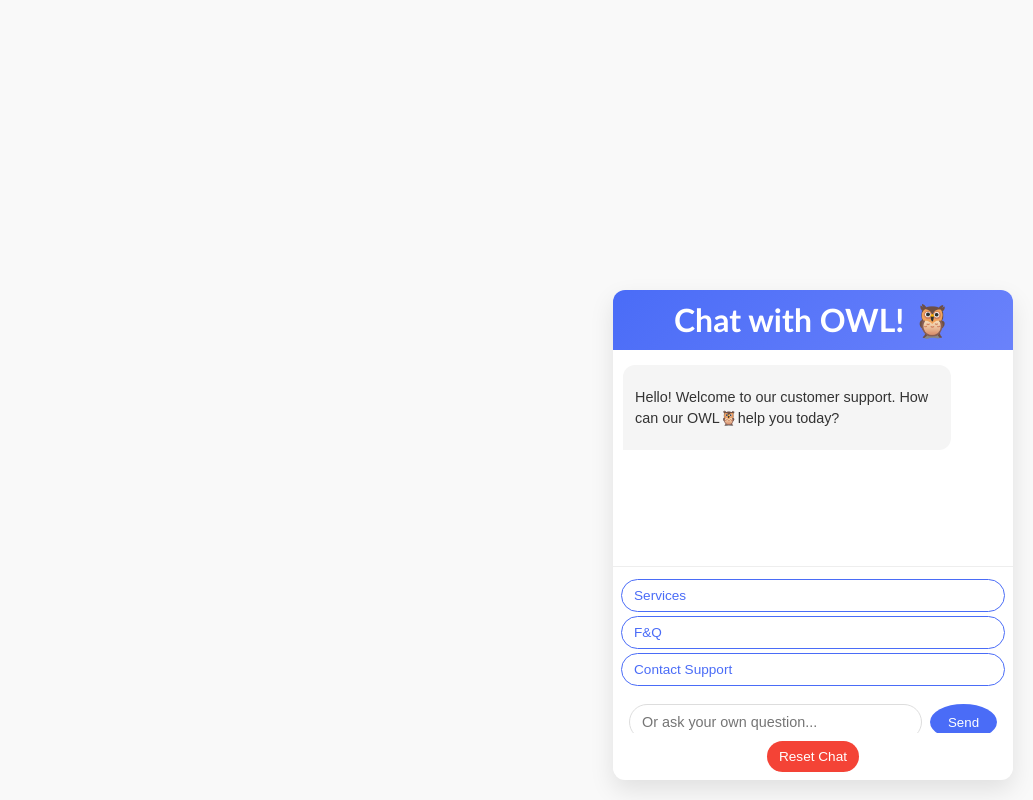
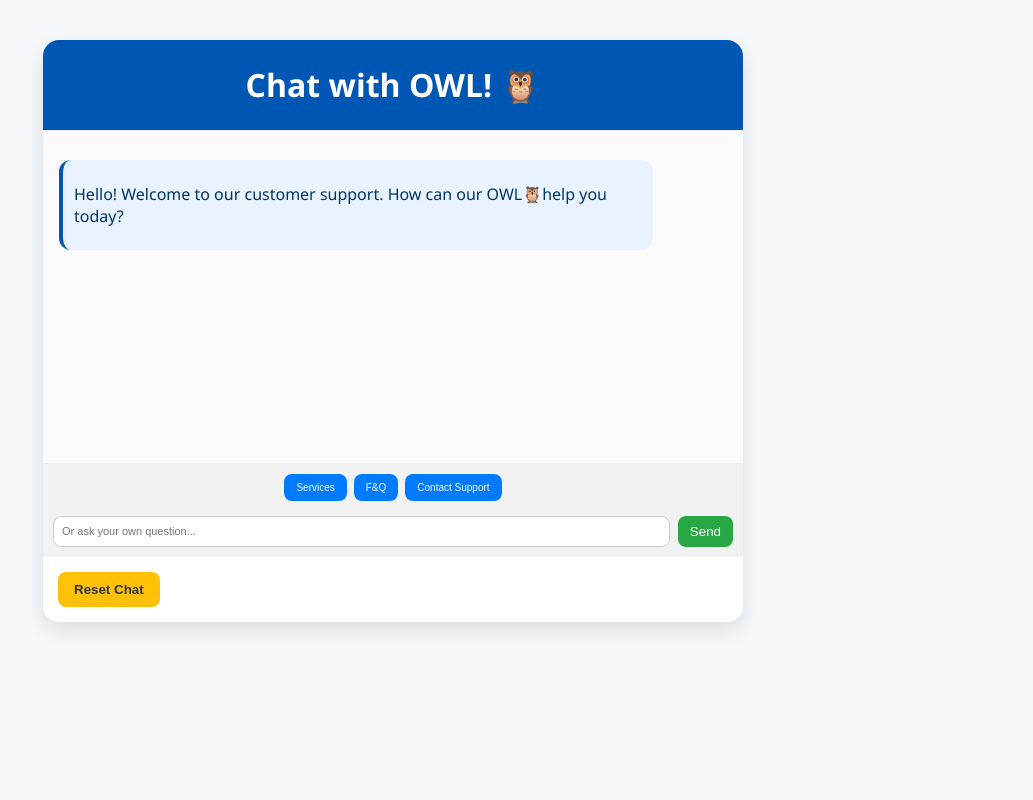
Before and after one commit to Suvanshhh/bizowlchatbot, a Flask app: page / in a window 1280 px wide. Shown: the whole page, without its empty margins (247-1280 px from the left). Run offline with Flask 3, Linux system fonts and the light colour scheme; the visitor is signed in with stand-in values (Sample User, id 1).

Commit message:
improved ui

```diff
--- a/static/styles.css
+++ b/static/styles.css
@@ -1,193 +1,238 @@
-:root {
-    --primary-color: #4a6cf7;
-    --secondary-color: #f5f5f5;
-    --accent-color: #6a82fb;
-    --text-color: #333;
-    --light-text: #fff;
-    --border-radius: 12px;
-    --shadow: 0 10px 25px rgba(0, 0, 0, 0.1);
-    --transition: all 0.3s ease;
-  }
-
 body {
-    font-family: 'Poppins', sans-serif;
-    font-size: 14px;
-    background-color: #f9f9f9;
+  font-family: 'Segoe UI', Tahoma, Geneva, Verdana, sans-serif;
+  background-color: #f5f8fa;
   margin: 0;
   padding: 0;
-    color: var(--text-color);
 }
 
 .chat-container {
-    width: 400px;
-    height: 490px;
-    margin: auto;
+  width: 100%;
+  max-width: 700px;
+  margin: 40px auto;
   background: white;
-    border-radius: var(--border-radius);
-    box-shadow: var(--shadow);
-    position: fixed;
-    bottom: 20px;
-    right: 20px;
-    display: flex;
-    flex-direction: column;
+  border-radius: 16px;
+  box-shadow: 0 8px 20px rgba(0, 0, 0, 0.1);
   overflow: hidden;
+  animation: fadeIn 0.5s ease-in-out;
 }
 
 .chat-header {
-    background: linear-gradient(135deg, var(--primary-color), var(--accent-color));
-    color: var(--light-text);
-    padding: 10px;
-    text-align: center;
-    font-size: 0.75rem;
-    font-family:'Gill Sans', 'Gill Sans MT', Calibri, 'Trebuchet MS', sans-serif;
-  }
-
-  .chat-messages {
-    flex: 1;
-    overflow-y: auto;
-    padding: 10px;
-  }
-
-  .message {
-    margin: 5px 0;
-    padding: 8px 12px;
-    border-radius: 12px;
-    max-width: 80%;
-    font-size: 0.9rem;
-    line-height: 1.4;
-  }
-
-  .bot-message {
-    background: var(--secondary-color);
-    color: var(--text-color);
-    border-radius: 12px 12px 12px 0;
-    align-self: flex-start;
-  }
-
-  .user-message {
-    background: var(--primary-color);
-    color: var(--light-text);
-    border-radius: 12px 12px 0 12px;
-    align-self: flex-end;
-    margin-left: auto;
-  }
-
-  .menu-options {
-    padding: 8px;
-    max-height: 150px;
-    overflow-y: auto;
-    border-top: 1px solid #eee;
-  }
-
-  .menu-button {
-    background: white;
-    color: var(--primary-color);
-    border: 1px solid var(--primary-color);
-    border-radius: 20px;
-    padding: 8px 12px;
-    margin: 4px 0;
-    cursor: pointer;
-    transition: var(--transition);
-    font-size: 0.85rem;
-    text-align: left;
-    width: 100%;
-    display: block;
-  }
-
-  .menu-button:hover {
-    background: var(--primary-color);
+  background-color: #0056b3;
   color: white;
-  }
-  .custom-input-container {
-    display: flex;
-    padding: 8px;
-    margin-top: 10px;
-    width: 100%;
-    box-sizing: border-box;
-  }
-
-  .custom-input-container input {
-    flex: 1;
-    padding: 8px 12px;
-    border: 1px solid #ddd;
-    border-radius: 20px;
-    outline: none;
-    font-size: 0.9rem;
-  }
-
-  .custom-input-container button {
-
-    background: var(--primary-color);
-    color: white;
-    border: none;
-    border-radius: 61%;
-    width: 67px;
-    height: 36px;
-    margin-left: 8px;
-    cursor: pointer;
-    display: flex
-;
-    align-items: center;
-    justify-content: center;
-
-  }
-
-  .reset-button {
-    background: #f44336;
-    color: white;
-    border: none;
-    border-radius: 20px;
-    padding: 8px 12px;
-    margin: 8px auto;
-    cursor: pointer;
-    display: block;
-    transition: var(--transition);
-    font-size: 0.85rem;
-  }
-
-  .reset-button:hover {
-    background: #d32f2f;
-  }
-
-  /* Scrollbar styling */
-  .chat-messages::-webkit-scrollbar,
-  .menu-options::-webkit-scrollbar {
-    width: 4px;
-  }
-
-  .chat-messages::-webkit-scrollbar-thumb,
-  .menu-options::-webkit-scrollbar-thumb {
-    background: #ccc;
-    border-radius: 4px;
-  }
-  .chat-messages {
-    flex-grow: 1; /* Ensure it takes up available space */
-    overflow-y: auto; /* Scrollable messages */
-  }
-
-  .chat-header h1 {
-    margin: 0;
-  }
-
-  .chat-header {
-    background: linear-gradient(135deg, var(--primary-color), var(--accent-color));
-    color: var(--light-text);
-    padding: 10px;
+  padding: 2px;
   text-align: center;
   font-size: 1rem;
 }
 
-  /* Responsive adjustments */
-  @media (max-width: 480px) {
-    .chat-container {
-      width: 100%;
-      height: 100vh;
-      bottom: 0;
-      right: 0;
-      border-radius: 0;
+.chat-messages {
+  height: 300px;
+  overflow-y: auto;
+  padding: 16px;
+  border-top: 1px solid #eee;
+  border-bottom: 1px solid #eee;
+  background-color: #fafafa;
 }
 
-    .chat-header {
-      border-radius: 0;
+.message {
+  margin: 13px 0;
+  padding: 7px 11px;
+  border-radius: 12px;
+  max-width: 85%;
+  word-wrap: break-word;
+  transition: all 0.3s ease-in-out;
+}
+
+.bot-message {
+  background-color: #e9f3ff;
+  color: #003366;
+  align-self: flex-start;
+  border-left: 4px solid #0056b3;
+  animation: slideInLeft 0.4s ease;
+}
+
+.user-message {
+  background-color: #d1ffd6;
+  color: #033d00;
+  align-self: flex-end;
+  margin-left: auto;
+  animation: slideInRight 0.4s ease;
+}
+
+.menu-options {
+  display: flex;
+  flex-wrap: wrap;
+  gap: 7px;
+  padding: 10px;
+  justify-content: center;
+  background-color: #f2f2f2;
+}
+
+.menu-button {
+  padding: 8px 12px;
+  border: none;
+  background-color: #007bff;
+  color: white;
+  border-radius: 8px;
+  cursor: pointer;
+  font-size: 10px;
+  transition: background-color 0.2s ease-in-out;
+}
+
+.menu-button:hover {
+  background-color: #0056b3;
+}
+
+.custom-input-container {
+  display: flex;
+  width: 100%;
+  gap: 8px;
+  margin-top: 8px;
+  justify-content: center;
+}
+
+.custom-input-container input[type="text"] {
+  flex-grow: 1;
+  padding: 8px;
+  border: 1px solid #ccc;
+  border-radius: 8px;
+  font-size: 11px;
+}
+
+.custom-input-container button {
+  padding: 8px 12px;
+  background-color: #28a745;
+  color: white;
+  border: none;
+  border-radius: 8px;
+  cursor: pointer;
+  transition: background-color 0.2s ease;
+}
+
+.custom-input-container button:hover {
+  background-color: #1e7e34;
+}
+
+.contact-form {
+  display: none;
+  padding: 25px;
+  background-color: #f9f9f9;
+  border-top: 1px solid #ddd;
+  animation: fadeIn 0.3s ease-in-out;
+}
+
+.contact-form h3 {
+  margin-top: 0;
+  margin-bottom: 15px;
+  color: #333;
+}
+
+.form-group {
+  margin-bottom: 15px;
+}
+
+.form-group label {
+  display: block;
+  font-weight: 600;
+  margin-bottom: 6px;
+}
+
+.form-group input,
+.form-group textarea {
+  width: 100%;
+  padding: 10px;
+  border-radius: 8px;
+  border: 1px solid #ccc;
+  font-size: 14px;
+}
+
+textarea {
+  resize: vertical;
+  min-height: 80px;
+}
+
+.form-buttons {
+  display: flex;
+  gap: 10px;
+  justify-content: flex-end;
+}
+
+.form-buttons button {
+  padding: 10px 18px;
+  border: none;
+  border-radius: 8px;
+  font-weight: bold;
+  cursor: pointer;
+  transition: background-color 0.3s ease;
+}
+
+.form-buttons button:first-child {
+  background-color: #007bff;
+  color: white;
+}
+
+.form-buttons button:first-child:hover {
+  background-color: #0056b3;
+}
+
+.cancel-button {
+  background-color: #dc3545;
+  color: white;
+}
+
+.cancel-button:hover {
+  background-color: #b02a37;
+}
+
+.reset-button {
+  background-color: #ffc107;
+  color: #333;
+  border: none;
+  padding: 10px 16px;
+  margin: 15px;
+  border-radius: 8px;
+  cursor: pointer;
+  font-weight: bold;
+  transition: background-color 0.2s ease;
+}
+
+.reset-button:hover {
+  background-color: #e0a800;
+}
+
+/* Animations */
+@keyframes fadeIn {
+  from { opacity: 0; transform: translateY(10px); }
+  to { opacity: 1; transform: translateY(0); }
+}
+
+@keyframes slideInLeft {
+  from { opacity: 0; transform: translateX(-30px); }
+  to { opacity: 1; transform: translateX(0); }
+}
+
+@keyframes slideInRight {
+  from { opacity: 0; transform: translateX(30px); }
+  to { opacity: 1; transform: translateX(0); }
+}
+
+/* Responsive */
+@media (max-width: 600px) {
+  .chat-container {
+    width: 95%;
+    margin: 20px auto;
+  }
+
+  .custom-input-container {
+    flex-direction: column;
+  }
+
+  .custom-input-container input,
+  .custom-input-container button {
+    width: 100%;
+  }
+
+  .menu-options {
+    flex-direction: column;
+    align-items: center;
   }
 }
--- a/templates/index1.html
+++ b/templates/index1.html
@@ -25,11 +25,11 @@
             {% endfor %}
             <div class="custom-input-container">
                 <input type="text" id="customInput" placeholder="Or ask your own question...">
-                <button onclick="sendCustomInput()">Send</button>
+                <button id="sendButton" onclick="sendCustomInput()" disabled>Send</button>
             </div>
         </div>
 
-        <!-- Contact Form (Hidden by default) -->
+        <!-- Contact Form -->
         <div class="contact-form" id="contactForm" style="display: none;">
             <h3>Leave your contact information</h3>
             <div class="form-group">
@@ -58,67 +58,59 @@
     </div>
 
     <script>
-        // Initialize the navigation path
         let currentPath = [];
 
+        document.getElementById('customInput').addEventListener('input', function () {
+            const sendBtn = document.getElementById('sendButton');
+            sendBtn.disabled = this.value.trim() === '';
+        });
+
         function selectMenuOption(optionId, optionText) {
-            // Add user selection to chat
             addMessage('user', optionText);
-
-            // Get next menu options
             fetch('/get_menu_options', {
                 method: 'POST',
-                headers: {
-                    'Content-Type': 'application/json',
-                },
-                body: JSON.stringify({
-                    option: optionId,
-                    text: optionText,
-                    path: currentPath
-                }),
+                headers: { 'Content-Type': 'application/json' },
+                body: JSON.stringify({ option: optionId, text: optionText, path: currentPath }),
             })
             .then(response => response.json())
             .then(data => {
-                // Update current path
                 currentPath = data.path;
-
-                // Update menu options
                 updateMenuOptions(data.options);
-
-                // If there's a bot response for this menu option, display it
                 if (data.bot_response) {
                     addMessage('bot', data.bot_response);
                 }
+            })
+            .catch(error => {
+                console.error('Error:', error);
+                addMessage('bot', "Oops! Something went wrong. Please try again later.");
             });
         }
 
         function sendCustomInput() {
-            const userInput = document.getElementById('customInput').value.trim();
+            const inputField = document.getElementById('customInput');
+            const userInput = inputField.value.trim();
             if (userInput === '') return;
 
             addMessage('user', userInput);
-            document.getElementById('customInput').value = '';
+            inputField.value = '';
+            document.getElementById('sendButton').disabled = true;
 
-            // Process custom input
             fetch('/process_custom_input', {
                 method: 'POST',
-                headers: {
-                    'Content-Type': 'application/json',
-                },
+                headers: { 'Content-Type': 'application/json' },
                 body: JSON.stringify({ input: userInput }),
             })
             .then(response => response.json())
             .then(data => {
                 addMessage('bot', data.response);
-
-                // Check if the response contains the "don't have that information" message
                 if (data.response.includes("I don't have that information in my database") ||
                     data.response.includes("Our customer support team will contact you soon")) {
-                    // Show the contact form after a short delay
-                    setTimeout(() => {
-                        showContactForm();
-                    }, 1000);
+                    setTimeout(() => showContactForm(), 1000);
                 }
+            })
+            .catch(error => {
+                console.error('Error:', error);
+                addMessage('bot', "Oops! Something went wrong. Please try again later.");
             });
         }
 
@@ -127,38 +119,41 @@
             const messageDiv = document.createElement('div');
             messageDiv.className = `message ${sender}-message`;
 
-            // Replace \n\n with <br> for proper display
             const formattedText = text.replace(/\n\n/g, '<br><br>');
-
             const paragraph = document.createElement('p');
             paragraph.innerHTML = formattedText;
+
             messageDiv.appendChild(paragraph);
+            messagesDiv.appendChild(messageDiv);
+            messagesDiv.scrollTo({ top: messagesDiv.scrollHeight, behavior: 'smooth' });
 
-            messagesDiv.appendChild(messageDiv);
-            messagesDiv.scrollTop = messagesDiv.scrollHeight;
+            const input = document.getElementById('customInput');
+            if (input) input.focus();
         }
 
         function updateMenuOptions(options) {
             const menuDiv = document.getElementById('menuOptions');
             menuDiv.innerHTML = '';
 
-            // Add new menu buttons
             options.forEach(option => {
                 const button = document.createElement('button');
                 button.className = 'menu-button';
                 button.textContent = option.text;
-                button.onclick = function() { selectMenuOption(option.id, option.text); };
+                button.onclick = function () { selectMenuOption(option.id, option.text); };
                 menuDiv.appendChild(button);
             });
 
-            // Always add custom input option
             const customInputContainer = document.createElement('div');
             customInputContainer.className = 'custom-input-container';
             customInputContainer.innerHTML = `
                 <input type="text" id="customInput" placeholder="Or ask your own question...">
-                <button onclick="sendCustomInput()">Send</button>
+                <button id="sendButton" onclick="sendCustomInput()" disabled>Send</button>
             `;
             menuDiv.appendChild(customInputContainer);
+
+            document.getElementById('customInput').addEventListener('input', function () {
+                document.getElementById('sendButton').disabled = this.value.trim() === '';
+            });
         }
 
         function showContactForm() {
@@ -181,9 +176,7 @@
 
             fetch('/save_contact', {
                 method: 'POST',
-                headers: {
-                    'Content-Type': 'application/json',
-                },
+                headers: { 'Content-Type': 'application/json' },
                 body: JSON.stringify(contactInfo),
             })
             .then(response => response.json())
@@ -191,49 +184,20 @@
                 addMessage('bot', data.message);
                 hideContactForm();
 
-                // Clear the form
                 document.getElementById('contactName').value = '';
                 document.getElementById('contactEmail').value = '';
                 document.getElementById('contactPhone').value = '';
                 document.getElementById('contactIssue').value = '';
+            })
+            .catch(error => {
+                console.error('Error:', error);
+                addMessage('bot', "Failed to submit the form. Please try again later.");
             });
         }
 
         function resetChat() {
-            // Reset the path
-            currentPath = [];
-
-            // Clear chat messages except the first one
-            const messagesDiv = document.getElementById('chatMessages');
-            messagesDiv.innerHTML = `
-                <div class="message bot-message">
-                    <p>Hello! Welcome to our customer support. How can I help you today?</p>
-                </div>
-            `;
-
-            // Hide contact form if visible
-            hideContactForm();
-
-            // Reset menu options to initial state
-            fetch('/reset', {
-                method: 'POST',
-                headers: {
-                    'Content-Type': 'application/json',
-                },
-                body: JSON.stringify({}),
-            })
-            .then(response => response.json())
-            .then(data => {
-                updateMenuOptions(data.options);
-            });
+            location.reload();
         }
-
-        // Add event listener for Enter key in custom input
-        document.getElementById('customInput').addEventListener('keypress', function(e) {
-            if (e.key === 'Enter') {
-                sendCustomInput();
-            }
-        });
     </script>
 </body>
 </html>
```
Lines whose indentation alone changed are shown as unchanged.
